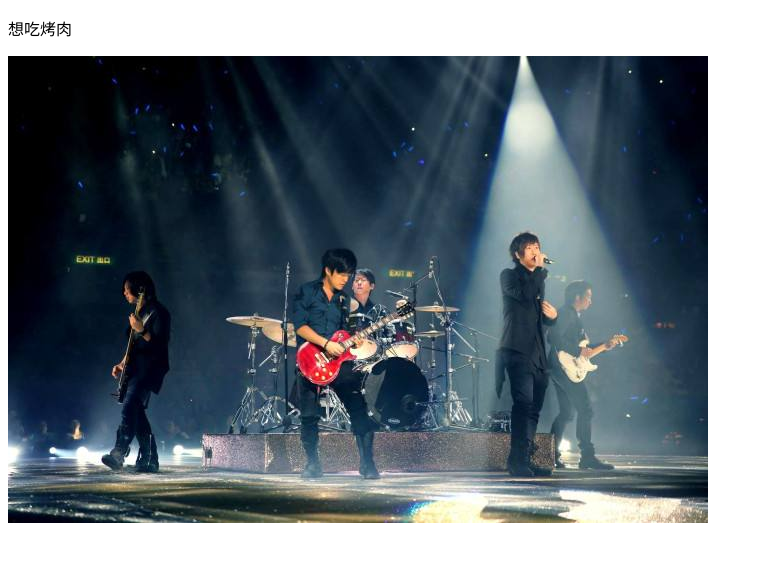
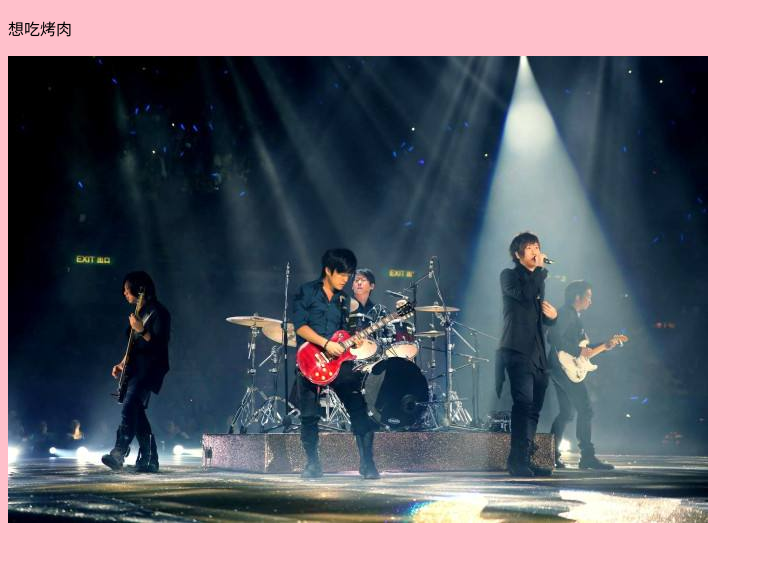
Before and after one commit to alicx637adsjd/mayday, a plain HTML site: page index.html in a window 1280 px wide. Shown: the whole page, without its empty margins (0-763 px from the left). Drawn offline with Linux system fonts and the light colour scheme.

Commit message:
让它粉起来

```diff
--- /dev/null
+++ b/index.css
@@ -0,0 +1,3 @@
+body{
+    background-color: pink;
+}
--- a/index.html
+++ b/index.html
@@ -5,6 +5,7 @@
     <meta name="viewport" content="width=device-width, initial-scale=1.0">
     <meta http-equiv="X-UA-Compatible" content="ie=edge">
     <title>Document</title>
+   <link rel="stylesheet" href="./index.css">
 </head>
 <body>
     <p>想吃烤肉</p>
```
